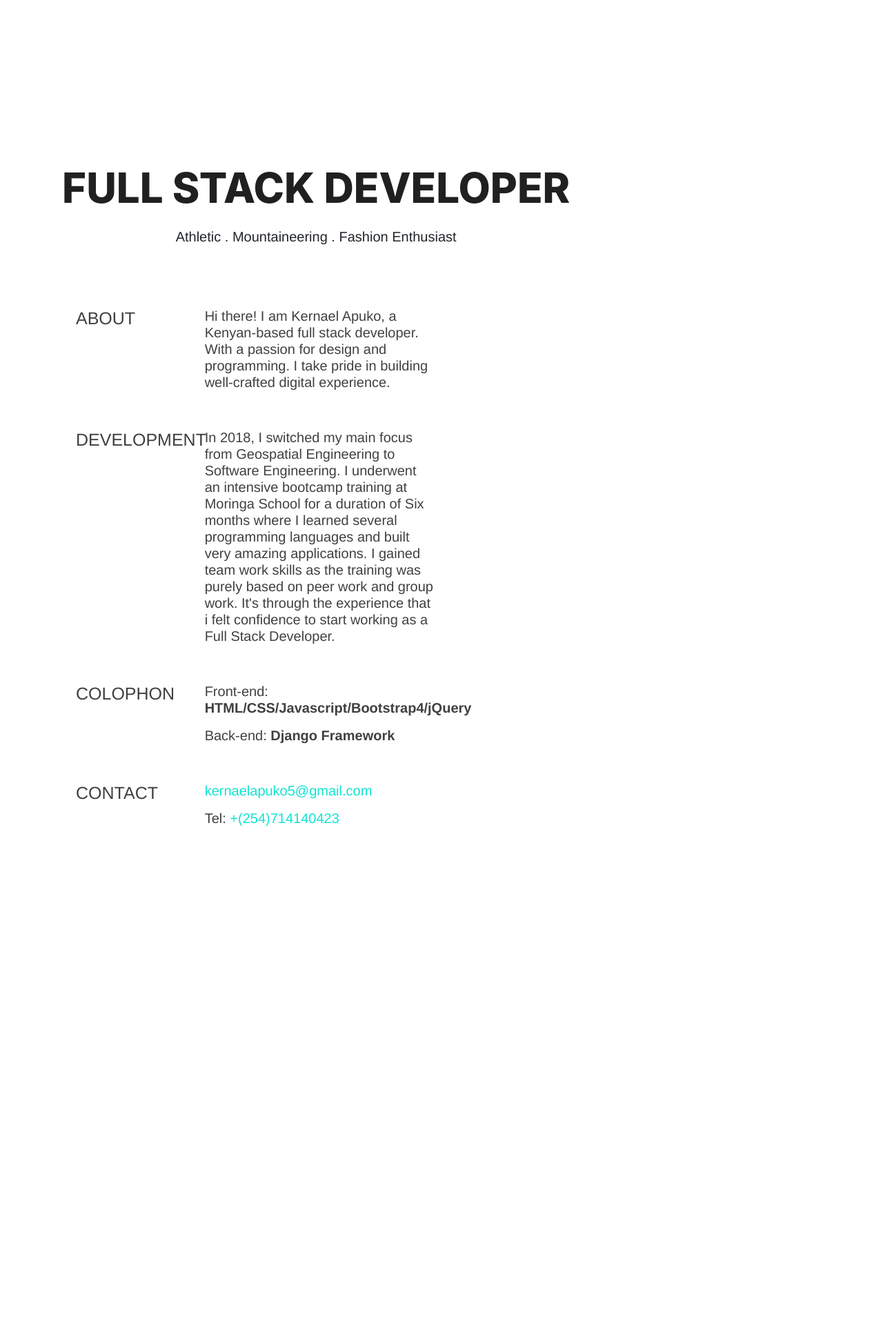
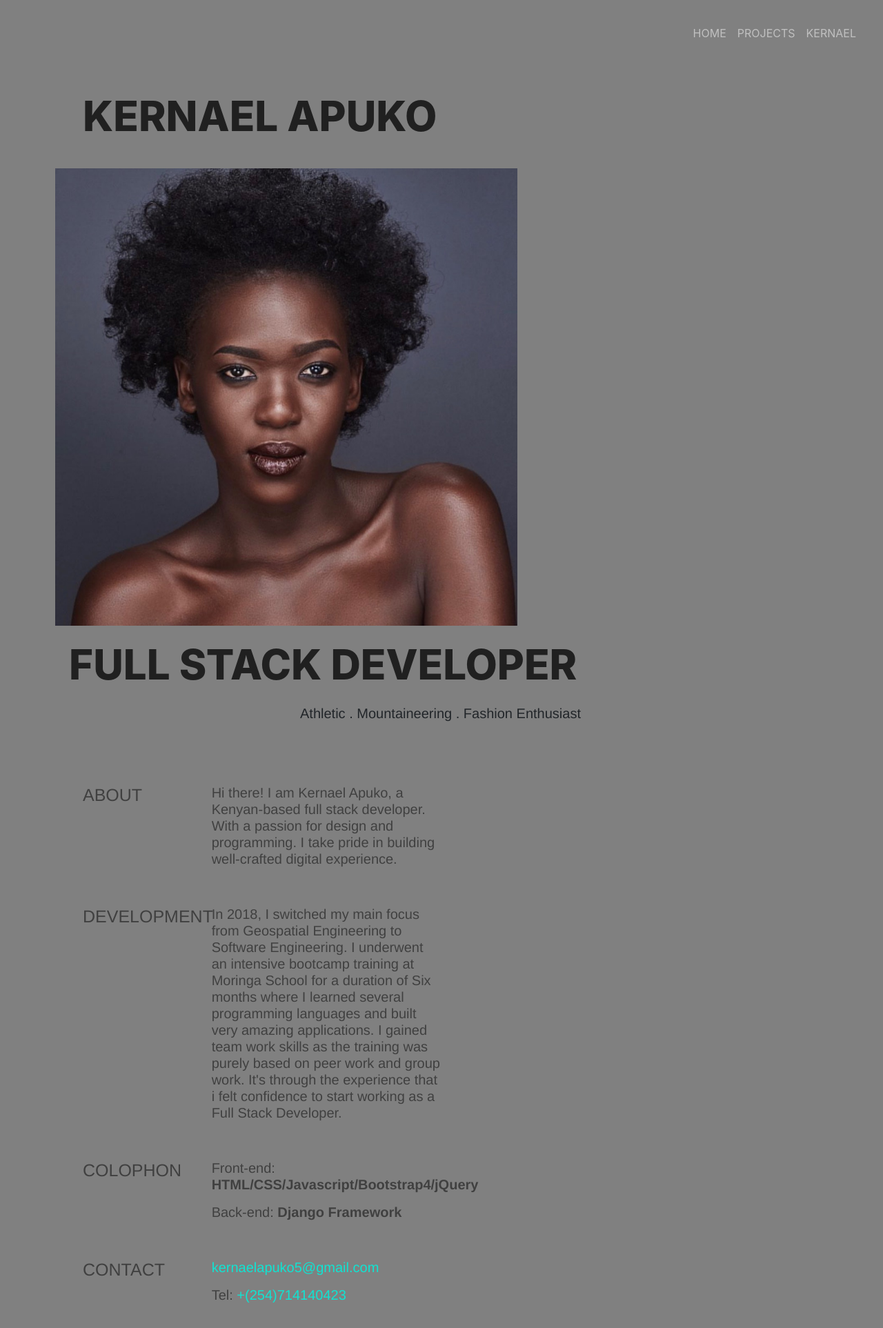
Before and after one commit to Kernael92/portfolio, a Django app: page /self/ in a window 1280 px wide. Shown: the whole page at 69% size. Before the commit the page ends 1198 px from the top, so only its background shows below. Run offline with Django 3.2, Linux system fonts and the light colour scheme; some libraries are stand-ins or nearby versions; some web fonts are replaced.

Commit message:
add a background color and profile photo to the kernael page

```diff
--- a/projects/static/css/index.css
+++ b/projects/static/css/index.css
@@ -81,11 +81,11 @@
 
   }
   h1 {
-    font-size:100px;
+    font-size:50px;
     font-family: 'Buenard', serif;
     font-weight:bold;
     text-transform: uppercase;
-    margin: 40px auto 0px;
+    margin: 20px auto 0px;
     text-shadow: 1px 1px 1px #000;
     -webkit-text-shadow: 1px 1px 1px #000;
     -moz-text-shadow: 1px 1px 1px #000;
@@ -206,7 +206,7 @@ ul li:hover:nth-child(2) a:after{
   width:100vw;
   height:100vh;
 } */
-@media screen and (min-width: 450px) {
+@media screen and (min-width: 768px) {
   h1 {
     font-size:50px;
     font-family: 'Buenard', serif;
--- a/projects/static/css/self.css
+++ b/projects/static/css/self.css
@@ -359,3 +359,15 @@ p {
   font-size: 20px;
   font-family: 'Franklin Gothic Medium', 'Arial Narrow', Arial, sans-serif;
 }
+
+body {
+  padding: 10px;
+  margin: 10px;
+  border: 10px;
+  background-color: grey;
+  background-position: center;
+  background-repeat: no-repeat;
+  background-size: cover;
+  width: 100vw;
+  height: 100vh;
+}
--- a/projects/templates/navbar.html
+++ b/projects/templates/navbar.html
@@ -4,13 +4,13 @@
                 <button type="button" class="navbar-toggler" data-toggle="collapse" data-target="#bs-sidebar-navbar-collapse-1">
                     <span class="navbar-toggler-icon"></span>
                 </button>
-                <a class="navbar-brand" href="#">KERNAEL</a>
+                <!-- <a class="navbar-brand" href="#">KERNAEL</a> -->
                 <!-- Collect the nav links, forms, and other content for toggling -->
                 <div class="collapse navbar-collapse" id="bs-sidebar-navbar-collapse-1">
                     <ul class="navbar-nav ml-auto">
-                        <li class="nav-item active"><a class="nav-link" href="{%url 'index'%}">HOME</a></li>
+                        <li class="nav-item"><a class="nav-link" href="{%url 'index'%}">HOME</a></li>
                         <li class="nav-item"><a class="nav-link" href="{%url 'project'%}">PROJECTS</a></li>
-                        <li class="nav-item"><a class="nav-link"href="{%url 'self'%}">ABOUT</a></li>
+                        <li class="nav-item"><a class="nav-link"href="{%url 'self'%}">KERNAEL</a></li>
 
                     </ul>
                 </div>
--- a/projects/templates/self.html
+++ b/projects/templates/self.html
@@ -29,9 +29,17 @@
   {% block content %}
   <div class="container">
     <div class="row">
-        <div class="self"><br><br><br>
-            <div class="has-animation animation-ltr" data-delay="10"><br><br><br>
-                <h1 class="bigger">FULL STACK DEVELOPER </h1>
+        <div class="self">
+            <div class="has-animation animation-ltr" data-delay="10">
+              <div class="column-66">
+                <h1 class="bigger">KERNAEL APUKO</h1>
+
+              </div>
+              <div class="column-50">
+                <img src="../static/images/IMG_1185.jpg" alt="" style="height:60%; width: 60%;">
+
+              </div>
+                <h2 class="bigger">FULL STACK DEVELOPER </h2>
                 <div class="skills">
                   <span>Athletic</span> .
                   <span>Mountaineering</span> .
```
Also changed, not shown: projects/static/css/project.css (+9 -1 lines).
